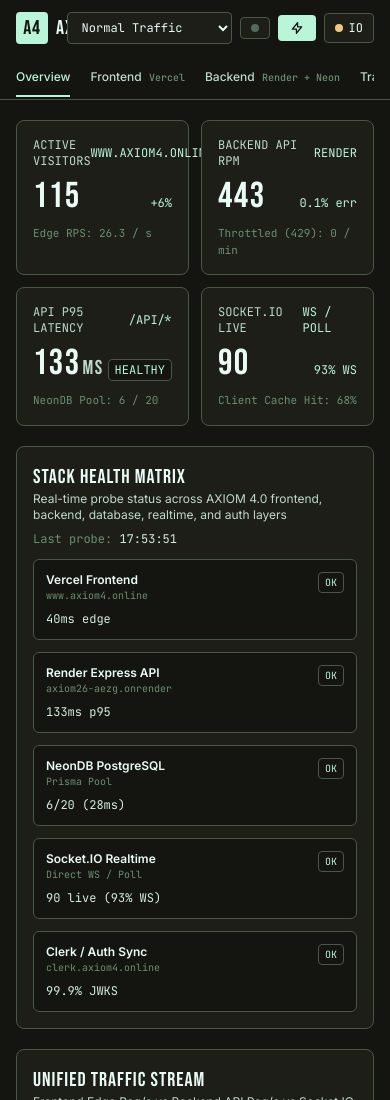
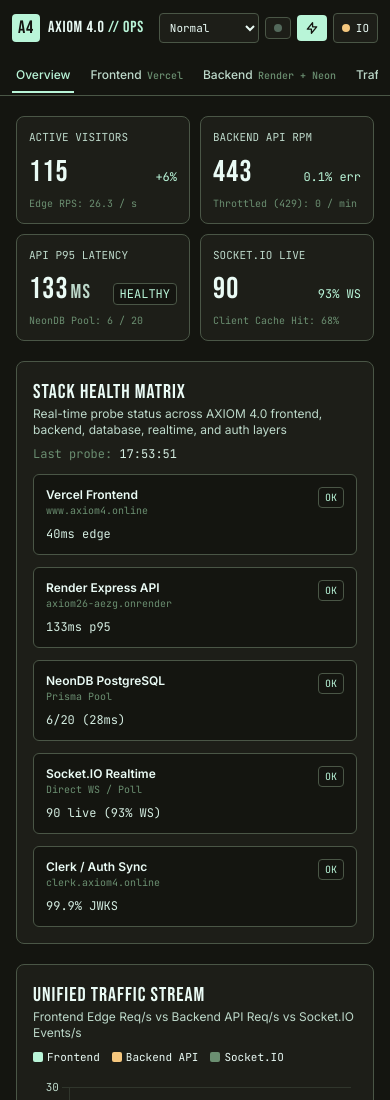
Before and after one commit to SMVIT-Debsoc/axiom-ops, a plain HTML site: page index.html in a window 390 px wide. Shown: the top 1100 px of the page. Drawn offline with nearby package versions, Linux system fonts and the light colour scheme.

Commit message:
feat(ux): persist admin secret across refreshes and optimize mobile responsiveness

```diff
--- a/index.html
+++ b/index.html
@@ -102,6 +102,22 @@
     input[type="range"] {
       accent-color: #B9F5D8;
     }
+    button, select, input {
+      touch-action: manipulation;
+    }
+    .touch-pan-x {
+      -webkit-overflow-scrolling: touch;
+      scrollbar-width: none;
+    }
+    .touch-pan-x::-webkit-scrollbar {
+      display: none;
+    }
+    @media (max-width: 640px) {
+      .tab-btn {
+        padding-left: 0.25rem;
+        padding-right: 0.25rem;
+      }
+    }
     ::-webkit-scrollbar {
       width: 6px;
       height: 6px;
@@ -119,59 +135,59 @@
 
   <!-- TOP COMMAND BAR -->
   <header class="sticky top-0 z-30 bg-obsidian border-b border-olive">
-    <div class="max-w-7xl mx-auto px-4 sm:px-6">
-      <div class="flex items-center justify-between h-14 gap-3">
+    <div class="max-w-7xl mx-auto px-3 sm:px-6">
+      <div class="flex items-center justify-between h-14 gap-2 sm:gap-3">
         <!-- Brand & Global Health Pill -->
-        <div class="flex items-center gap-3 min-w-0">
+        <div class="flex items-center gap-2 sm:gap-3 min-w-0">
           <div class="flex items-center gap-2 shrink-0">
-            <span class="inline-flex items-center justify-center w-8 h-8 rounded bg-mint text-obsidian font-display-num text-xl leading-none">A4</span>
-            <div class="leading-tight">
-              <div class="font-display-num text-xl tracking-wider text-alabaster">AXIOM 4.0 <span class="text-mint">// OPS</span></div>
+            <span class="inline-flex items-center justify-center w-7 h-7 sm:w-8 sm:h-8 rounded bg-mint text-obsidian font-display-num text-lg sm:text-xl leading-none">A4</span>
+            <div class="leading-tight min-w-0">
+              <div class="font-display-num text-base sm:text-xl tracking-wider text-alabaster truncate">AXIOM 4.0 <span class="text-mint">// OPS</span></div>
               <div class="text-[10px] font-mono text-moss uppercase tracking-widest hidden sm:block">Frontend + Backend Traffic Control</div>
             </div>
           </div>
-          <div id="global-status-pill" class="hidden md:inline-flex items-center gap-1.5 px-2.5 py-1 rounded-full text-xs font-mono border border-olive bg-carbon text-mint">
+          <div id="global-status-pill" class="hidden lg:inline-flex items-center gap-1.5 px-2.5 py-1 rounded-full text-xs font-mono border border-olive bg-carbon text-mint shrink-0">
             <span id="global-status-dot" class="w-2 h-2 rounded-full bg-mint pulse-dot"></span>
             <span id="global-status-text">ALL SYSTEMS NOMINAL</span>
           </div>
         </div>
 
         <!-- Right Controls -->
-        <div class="flex items-center gap-2">
+        <div class="flex items-center gap-1.5 sm:gap-2 shrink-0">
           <label for="scenario-select" class="sr-only">Traffic Scenario</label>
-          <select id="scenario-select" class="bg-carbon border border-olive text-alabaster text-xs font-mono rounded px-2.5 py-1.5 focus:outline-none focus:border-mint max-w-[165px] sm:max-w-none">
-            <option value="normal">Normal Traffic</option>
-            <option value="checkin">Check-In Rush (150 Users)</option>
-            <option value="draw">Draw Publish Spike</option>
-            <option value="coldstart">Render Cold Start</option>
-            <option value="dbpressure">NeonDB Pool Pressure</option>
+          <select id="scenario-select" class="bg-carbon border border-olive text-alabaster text-[11px] sm:text-xs font-mono rounded px-1.5 sm:px-2.5 py-1.5 focus:outline-none focus:border-mint max-w-[100px] xs:max-w-[130px] sm:max-w-none">
+            <option value="normal">Normal</option>
+            <option value="checkin">Check-In</option>
+            <option value="draw">Draw Spike</option>
+            <option value="coldstart">Cold Start</option>
+            <option value="dbpressure">DB Pressure</option>
           </select>
 
-          <button id="btn-live-toggle" type="button" class="btn-outline px-2.5 py-1.5 rounded text-xs font-mono flex items-center gap-1.5" title="Toggle live 2s telemetry stream">
+          <button id="btn-live-toggle" type="button" class="btn-outline px-2 sm:px-2.5 py-1.5 rounded text-xs font-mono flex items-center gap-1.5" title="Toggle live telemetry stream">
             <span id="live-dot" class="w-2 h-2 rounded-full bg-mint pulse-dot"></span>
             <span id="live-label" class="hidden sm:inline">LIVE</span>
           </button>
 
-          <button id="btn-probe-now" type="button" class="btn-mint px-3 py-1.5 rounded text-xs font-mono flex items-center gap-1.5">
+          <button id="btn-probe-now" type="button" class="btn-mint px-2 sm:px-3 py-1.5 rounded text-xs font-mono flex items-center gap-1" title="Probe endpoints">
             <svg class="w-3.5 h-3.5" fill="none" stroke="currentColor" stroke-width="2.2" viewBox="0 0 24 24"><path stroke-linecap="round" stroke-linejoin="round" d="M13 10V3L4 14h7v7l9-11h-7z"/></svg>
             <span class="hidden sm:inline">Probe</span>
           </button>
 
-          <button id="btn-open-io" type="button" class="btn-outline px-2.5 py-1.5 rounded text-xs font-mono flex items-center gap-1.5" title="Connect Live Backend, Import/Export & Integration Code">
+          <button id="btn-open-io" type="button" class="btn-outline px-2 sm:px-2.5 py-1.5 rounded text-xs font-mono flex items-center gap-1.5" title="Connect Live Backend, Import/Export & Integration Code">
             <span id="conn-mode-dot" class="w-2 h-2 rounded-full bg-amberWarn"></span>
             <span id="conn-mode-label" class="hidden md:inline">Connect / IO</span>
-            <span class="md:hidden">IO</span>
+            <span id="conn-mode-label-mobile" class="md:hidden text-[11px]">IO</span>
           </button>
         </div>
       </div>
 
       <!-- Navigation Tabs -->
-      <nav class="flex items-center gap-5 overflow-x-auto no-scrollbar -mb-px" aria-label="Dashboard Views">
-        <button type="button" data-tab="overview" class="tab-btn active py-2.5 text-xs sm:text-sm font-medium whitespace-nowrap">Overview</button>
-        <button type="button" data-tab="frontend" class="tab-btn py-2.5 text-xs sm:text-sm font-medium whitespace-nowrap">Frontend <span class="text-[10px] font-mono text-moss ml-1">Vercel</span></button>
-        <button type="button" data-tab="backend" class="tab-btn py-2.5 text-xs sm:text-sm font-medium whitespace-nowrap">Backend <span class="text-[10px] font-mono text-moss ml-1">Render + Neon</span></button>
-        <button type="button" data-tab="traffic" class="tab-btn py-2.5 text-xs sm:text-sm font-medium whitespace-nowrap">Traffic Control</button>
-        <button type="button" data-tab="logs" class="tab-btn py-2.5 text-xs sm:text-sm font-medium whitespace-nowrap flex items-center gap-1.5">
+      <nav class="flex items-center gap-3 sm:gap-5 overflow-x-auto no-scrollbar -mb-px touch-pan-x" aria-label="Dashboard Views">
+        <button type="button" data-tab="overview" class="tab-btn active py-2 sm:py-2.5 text-xs sm:text-sm font-medium whitespace-nowrap">Overview</button>
+        <button type="button" data-tab="frontend" class="tab-btn py-2 sm:py-2.5 text-xs sm:text-sm font-medium whitespace-nowrap">Frontend <span class="text-[10px] font-mono text-moss ml-0.5 sm:ml-1">Vercel</span></button>
+        <button type="button" data-tab="backend" class="tab-btn py-2 sm:py-2.5 text-xs sm:text-sm font-medium whitespace-nowrap">Backend <span class="text-[10px] font-mono text-moss ml-0.5 sm:ml-1">Render + Neon</span></button>
+        <button type="button" data-tab="traffic" class="tab-btn py-2 sm:py-2.5 text-xs sm:text-sm font-medium whitespace-nowrap">Traffic Control</button>
+        <button type="button" data-tab="logs" class="tab-btn py-2 sm:py-2.5 text-xs sm:text-sm font-medium whitespace-nowrap flex items-center gap-1.5">
           Alerts & Logs
           <span id="nav-alert-badge" class="px-1.5 py-0.5 text-[10px] font-mono rounded bg-elevated text-mint border border-olive">0</span>
         </button>
@@ -196,53 +212,53 @@
     <!-- ==================== VIEW 1: OVERVIEW ==================== -->
     <section id="view-overview" class="space-y-5">
       <!-- Top KPI Strip -->
-      <div class="grid grid-cols-2 lg:grid-cols-4 gap-3 sm:gap-4">
-        <div class="panel p-4">
-          <div class="flex items-center justify-between text-xs font-mono text-mutedMint uppercase">
+      <div class="grid grid-cols-2 lg:grid-cols-4 gap-2.5 sm:gap-4">
+        <div class="panel p-3 sm:p-4">
+          <div class="flex items-center justify-between text-[11px] sm:text-xs font-mono text-mutedMint uppercase">
             <span>Active Visitors</span>
-            <span class="text-mint">www.axiom4.online</span>
+            <span class="text-mint hidden xs:inline">www.axiom4.online</span>
           </div>
           <div class="mt-2 flex items-baseline justify-between">
-            <span id="kpi-visitors" class="font-display-num text-4xl text-alabaster">118</span>
+            <span id="kpi-visitors" class="font-display-num text-3xl sm:text-4xl text-alabaster">118</span>
             <span id="kpi-visitors-delta" class="text-xs font-mono text-mint">+6%</span>
           </div>
-          <div class="mt-2 text-[11px] text-moss font-mono" id="kpi-visitors-sub">Edge RPS: 24.2 / s</div>
-        </div>
-
-        <div class="panel p-4">
-          <div class="flex items-center justify-between text-xs font-mono text-mutedMint uppercase">
+          <div class="mt-1.5 sm:mt-2 text-[10px] sm:text-[11px] text-moss font-mono" id="kpi-visitors-sub">Edge RPS: 24.2 / s</div>
+        </div>
+
+        <div class="panel p-3 sm:p-4">
+          <div class="flex items-center justify-between text-[11px] sm:text-xs font-mono text-mutedMint uppercase">
             <span>Backend API RPM</span>
-            <span class="text-mint">Render</span>
+            <span class="text-mint hidden xs:inline">Render</span>
           </div>
           <div class="mt-2 flex items-baseline justify-between">
-            <span id="kpi-rpm" class="font-display-num text-4xl text-alabaster">420</span>
+            <span id="kpi-rpm" class="font-display-num text-3xl sm:text-4xl text-alabaster">420</span>
             <span id="kpi-err-rate" class="text-xs font-mono text-mint">0.12% err</span>
           </div>
-          <div class="mt-2 text-[11px] text-moss font-mono" id="kpi-rpm-sub">Throttled (429): 0 / min</div>
-        </div>
-
-        <div class="panel p-4">
-          <div class="flex items-center justify-between text-xs font-mono text-mutedMint uppercase">
+          <div class="mt-1.5 sm:mt-2 text-[10px] sm:text-[11px] text-moss font-mono" id="kpi-rpm-sub">Throttled (429): 0 / min</div>
+        </div>
+
+        <div class="panel p-3 sm:p-4">
+          <div class="flex items-center justify-between text-[11px] sm:text-xs font-mono text-mutedMint uppercase">
             <span>API p95 Latency</span>
-            <span class="text-mint">/api/*</span>
+            <span class="text-mint hidden xs:inline">/api/*</span>
           </div>
           <div class="mt-2 flex items-baseline justify-between">
-            <span id="kpi-p95" class="font-display-num text-4xl text-alabaster">142<span class="text-xl text-mutedMint ml-0.5">ms</span></span>
-            <span id="kpi-p95-badge" class="text-xs font-mono px-1.5 py-0.5 rounded bg-obsidian border border-olive text-mint">HEALTHY</span>
-          </div>
-          <div class="mt-2 text-[11px] text-moss font-mono" id="kpi-db-sub">NeonDB Pool: 6 / 20</div>
-        </div>
-
-        <div class="panel p-4">
-          <div class="flex items-center justify-between text-xs font-mono text-mutedMint uppercase">
+            <span id="kpi-p95" class="font-display-num text-3xl sm:text-4xl text-alabaster">142<span class="text-lg sm:text-xl text-mutedMint ml-0.5">ms</span></span>
+            <span id="kpi-p95-badge" class="text-[10px] sm:text-xs font-mono px-1.5 py-0.5 rounded bg-obsidian border border-olive text-mint">HEALTHY</span>
+          </div>
+          <div class="mt-1.5 sm:mt-2 text-[10px] sm:text-[11px] text-moss font-mono" id="kpi-db-sub">NeonDB Pool: 6 / 20</div>
+        </div>
+
+        <div class="panel p-3 sm:p-4">
+          <div class="flex items-center justify-between text-[11px] sm:text-xs font-mono text-mutedMint uppercase">
             <span>Socket.IO Live</span>
-            <span class="text-mint">WS / Poll</span>
+            <span class="text-mint hidden xs:inline">WS / Poll</span>
           </div>
           <div class="mt-2 flex items-baseline justify-between">
-            <span id="kpi-sockets" class="font-display-num text-4xl text-alabaster">94</span>
+            <span id="kpi-sockets" class="font-display-num text-3xl sm:text-4xl text-alabaster">94</span>
             <span id="kpi-ws-ratio" class="text-xs font-mono text-mint">92% WS</span>
           </div>
-          <div class="mt-2 text-[11px] text-moss font-mono" id="kpi-cache-sub">Client Cache Hit: 68%</div>
+          <div class="mt-1.5 sm:mt-2 text-[10px] sm:text-[11px] text-moss font-mono" id="kpi-cache-sub">Client Cache Hit: 68%</div>
         </div>
       </div>
 
@@ -575,18 +591,18 @@
   </main>
 
   <!-- CONNECT / IMPORT-EXPORT MODAL -->
-  <div id="io-modal" class="hidden fixed inset-0 z-50 bg-black/75 flex items-center justify-center p-4">
-    <div class="panel max-w-2xl w-full max-h-[90vh] overflow-y-auto p-5 space-y-4">
+  <div id="io-modal" class="hidden fixed inset-0 z-50 bg-black/75 flex items-center justify-center p-3 sm:p-4">
+    <div class="panel max-w-2xl w-full max-h-[92vh] overflow-y-auto p-4 sm:p-5 space-y-4">
       <div class="flex items-center justify-between border-b border-olive pb-3">
         <div>
-          <h3 class="font-display-num text-2xl tracking-wider text-alabaster">TELEMETRY IO & PRODUCTION WIRING</h3>
+          <h3 class="font-display-num text-xl sm:text-2xl tracking-wider text-alabaster">TELEMETRY IO & PRODUCTION WIRING</h3>
           <p class="text-xs text-mutedMint">Import/export snapshots or copy drop-in Express + React hooks for Axiom26</p>
         </div>
         <button id="btn-close-io" type="button" class="btn-outline px-2.5 py-1 rounded text-xs font-mono">ESC</button>
       </div>
 
       <!-- Live Production Connection (ops.axiom4.online -> Render) -->
-      <div class="panel-inset p-3.5 space-y-3 border-mint/40">
+      <div class="panel-inset p-3 sm:p-3.5 space-y-3 border-mint/40">
         <div class="flex flex-wrap items-center justify-between gap-2">
           <div>
             <div class="text-xs font-mono text-mint uppercase font-semibold">Live Production Stream (Render + Vercel Beacon)</div>
@@ -610,12 +626,20 @@
         </div>
         <div class="grid grid-cols-1 sm:grid-cols-3 gap-2.5 items-end">
           <div class="sm:col-span-2">
-            <label for="input-admin-secret" class="block text-[10px] font-mono text-moss uppercase mb-1">Admin Secret (x-admin-secret)</label>
-            <input id="input-admin-secret" type="password" placeholder="Enter ADMIN_SECRET_KEY from Render" class="w-full bg-carbon border border-olive rounded px-2.5 py-1.5 text-xs font-mono text-alabaster focus:outline-none focus:border-mint" />
-          </div>
-          <div class="flex gap-2">
-            <button id="btn-connect-live" type="button" class="btn-mint flex-1 px-3 py-1.5 rounded text-xs font-mono">Connect Live</button>
-            <button id="btn-disconnect-live" type="button" class="hidden btn-outline flex-1 px-3 py-1.5 rounded text-xs font-mono text-roseSoft border-roseSoft/60">Disconnect</button>
+            <div class="flex items-center justify-between mb-1">
+              <label for="input-admin-secret" class="block text-[10px] font-mono text-moss uppercase">Admin Secret (x-admin-secret)</label>
+              <span id="saved-key-indicator" class="hidden text-[10px] font-mono text-mint">✓ Saved on device</span>
+            </div>
+            <div class="relative">
+              <input id="input-admin-secret" type="password" placeholder="Enter ADMIN_SECRET_KEY from Render" class="w-full bg-carbon border border-olive rounded px-2.5 py-1.5 pr-8 text-xs font-mono text-alabaster focus:outline-none focus:border-mint" />
+              <button type="button" id="btn-toggle-secret-visibility" class="absolute right-2 top-1/2 -translate-y-1/2 text-moss hover:text-mint p-1 text-xs" title="Toggle password visibility">
+                👁
+              </button>
+            </div>
+          </div>
+          <div class="flex gap-2 w-full">
+            <button id="btn-connect-live" type="button" class="btn-mint flex-1 px-3 py-2 rounded text-xs font-mono font-medium">Connect Live</button>
+            <button id="btn-disconnect-live" type="button" class="hidden btn-outline flex-1 px-3 py-2 rounded text-xs font-mono text-roseSoft border-roseSoft/60 font-medium">Disconnect</button>
           </div>
         </div>
         <div id="live-conn-error" class="hidden text-[11px] font-mono text-roseSoft bg-crimson/20 border border-roseSoft/40 rounded px-2.5 py-1.5"></div>
@@ -1695,13 +1719,16 @@ if (typeof PerformanceObserver !== "undefined") {
       function updateConnUi() {
         const dot = document.getElementById('conn-mode-dot');
         const lbl = document.getElementById('conn-mode-label');
+        const lblMob = document.getElementById('conn-mode-label-mobile');
         const badge = document.getElementById('live-conn-status');
         const btnConn = document.getElementById('btn-connect-live');
         const btnDisc = document.getElementById('btn-disconnect-live');
         const scenSel = document.getElementById('scenario-select');
+        const keyIndicator = document.getElementById('saved-key-indicator');
         if (state.mode === 'live') {
           if (dot) dot.className = 'w-2 h-2 rounded-full bg-mint pulse-dot';
           if (lbl) lbl.textContent = 'LIVE API';
+          if (lblMob) lblMob.textContent = 'LIVE';
           if (badge) {
             badge.textContent = 'CONNECTED LIVE';
             badge.className = 'px-2 py-0.5 rounded text-[10px] font-mono border border-mint text-mint bg-carbon';
@@ -1709,9 +1736,11 @@ if (typeof PerformanceObserver !== "undefined") {
           if (btnConn) btnConn.classList.add('hidden');
           if (btnDisc) btnDisc.classList.remove('hidden');
           if (scenSel) scenSel.disabled = true;
+          if (keyIndicator) keyIndicator.classList.remove('hidden');
         } else {
           if (dot) dot.className = 'w-2 h-2 rounded-full bg-amberWarn';
           if (lbl) lbl.textContent = 'Connect / IO';
+          if (lblMob) lblMob.textContent = 'IO';
           if (badge) {
             badge.textContent = 'SIMULATION MODE';
             badge.className = 'px-2 py-0.5 rounded text-[10px] font-mono border border-olive text-amberWarn bg-carbon';
@@ -1869,6 +1898,21 @@ if (typeof PerformanceObserver !== "undefined") {
         }
       }
 
+      // Toggle password visibility on admin secret input
+      const btnToggleSecret = document.getElementById('btn-toggle-secret-visibility');
+      if (btnToggleSecret) {
+        btnToggleSecret.addEventListener('click', () => {
+          const inp = document.getElementById('input-admin-secret');
+          if (inp.type === 'password') {
+            inp.type = 'text';
+            btnToggleSecret.textContent = '🙈';
+          } else {
+            inp.type = 'password';
+            btnToggleSecret.textContent = '👁';
+          }
+        });
+      }
+
       document.getElementById('btn-connect-live').addEventListener('click', async () => {
         const url = document.getElementById('input-live-url').value.trim();
         const secret = document.getElementById('input-admin-secret').value.trim();
@@ -1881,6 +1925,9 @@ if (typeof PerformanceObserver !== "undefined") {
         state.liveConfig.secret = secret;
         state.liveConfig.pollMs = pollMs;
         try {
+          localStorage.setItem('axiom_ops_url', url);
+          localStorage.setItem('axiom_ops_secret', secret);
+          localStorage.setItem('axiom_ops_poll', String(pollMs));
           sessionStorage.setItem('axiom_ops_url', url);
           sessionStorage.setItem('axiom_ops_secret', secret);
           sessionStorage.setItem('axiom_ops_poll', String(pollMs));
@@ -1899,7 +1946,12 @@ if (typeof PerformanceObserver !== "undefined") {
 
       document.getElementById('btn-disconnect-live').addEventListener('click', () => {
         state.mode = 'sim';
-        try { sessionStorage.removeItem('axiom_ops_secret'); } catch {}
+        try {
+          localStorage.removeItem('axiom_ops_secret');
+          sessionStorage.removeItem('axiom_ops_secret');
+        } catch {}
+        const keyIndicator = document.getElementById('saved-key-indicator');
+        if (keyIndicator) keyIndicator.classList.add('hidden');
         updateConnUi();
         startLoop();
         pushAudit('Disconnected from live backend; resumed simulation mode.');
@@ -1938,18 +1990,24 @@ if (typeof PerformanceObserver !== "undefined") {
       }
       startLoop();
 
-      // Auto-connect on reload when hosted on ops.axiom4.online with a saved session secret
+      // Auto-connect on reload with saved secret across any domain (ops.axiom4.online, vercel.app, localhost)
       try {
-        const savedUrl = sessionStorage.getItem('axiom_ops_url');
-        const savedSecret = sessionStorage.getItem('axiom_ops_secret');
-        const savedPoll = Number(sessionStorage.getItem('axiom_ops_poll')) || 3000;
-        if (savedUrl) document.getElementById('input-live-url').value = savedUrl;
-        if (savedSecret && window.location.hostname.includes('axiom4.online')) {
-          state.liveConfig.baseUrl = savedUrl || state.liveConfig.baseUrl;
+        const savedUrl = localStorage.getItem('axiom_ops_url') || sessionStorage.getItem('axiom_ops_url');
+        const savedSecret = localStorage.getItem('axiom_ops_secret') || sessionStorage.getItem('axiom_ops_secret');
+        const savedPoll = Number(localStorage.getItem('axiom_ops_poll') || sessionStorage.getItem('axiom_ops_poll')) || 3000;
+        if (savedUrl) {
+          document.getElementById('input-live-url').value = savedUrl;
+          state.liveConfig.baseUrl = savedUrl;
+        }
+        if (savedPoll) {
+          document.getElementById('select-poll-ms').value = String(savedPoll);
+          state.liveConfig.pollMs = savedPoll;
+        }
+        if (savedSecret) {
           state.liveConfig.secret = savedSecret;
-          state.liveConfig.pollMs = savedPoll;
           document.getElementById('input-admin-secret').value = savedSecret;
           state.mode = 'live';
+          state.live = true;
           updateConnUi();
           startLoop();
           fetchLiveTelemetry();
```
